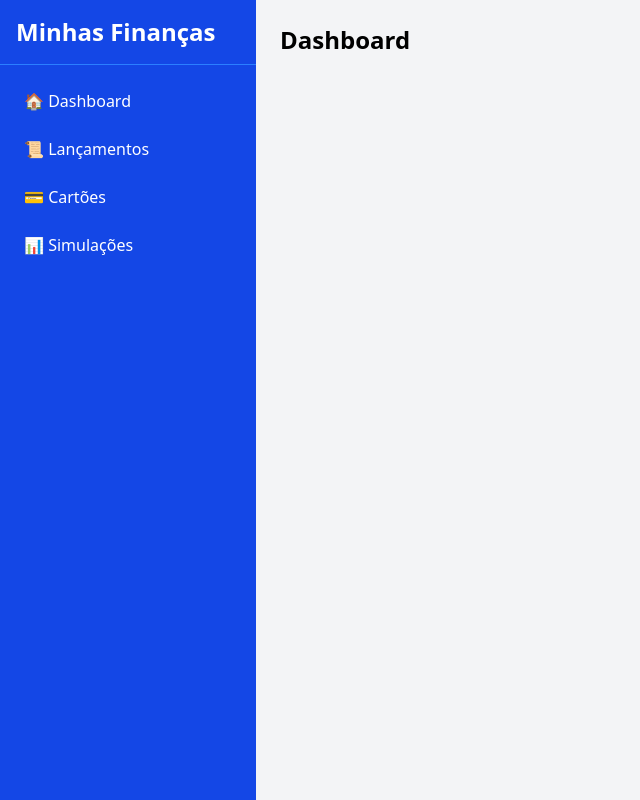
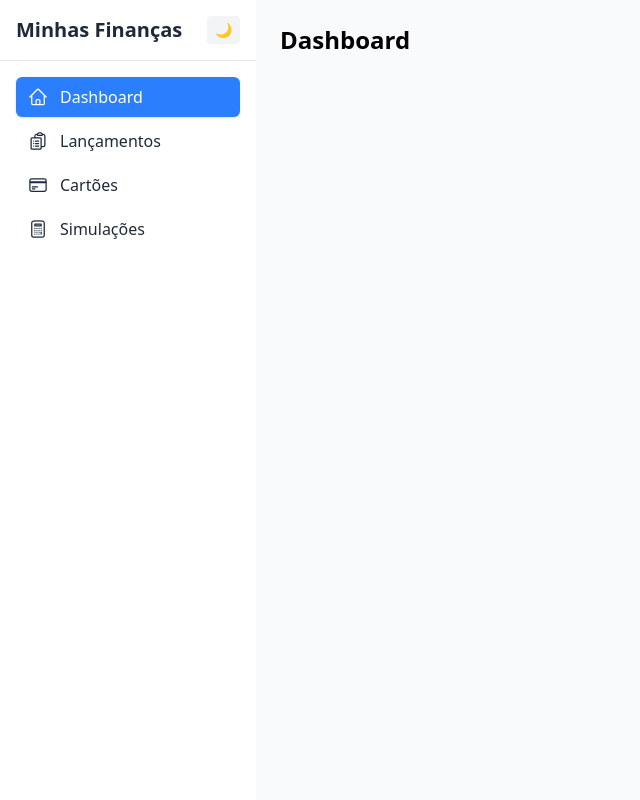
Before and after one commit to SamuelSmith16/sistema-financeiro, a React (Vite) app in the folder frontend/: page / in a window 1280 px wide. Shown: the whole page, without its empty margins (0-640 px from the left). Built offline with nearby package versions, Linux system fonts and the light colour scheme.

Commit message:
feat: add dark mode toggle and refactor MainLayout with heroicons and NavItem component

```diff
--- a/frontend/package.json
+++ b/frontend/package.json
@@ -10,6 +10,7 @@
     "preview": "vite preview"
   },
   "dependencies": {
+    "@heroicons/react": "^2.2.0",
     "@tailwindcss/vite": "^4.1.12",
     "react": "^19.1.1",
     "react-dom": "^19.1.1",
--- a/frontend/src/index.css
+++ b/frontend/src/index.css
@@ -1 +1,2 @@
 @import "tailwindcss";
+@custom-variant dark (&:where(.dark, .dark *));
--- a/frontend/src/layout/MainLayout.jsx
+++ b/frontend/src/layout/MainLayout.jsx
@@ -1,47 +1,120 @@
-import { Link, Outlet } from 'react-router-dom';
-import { useState } from "react";
+import { Link, Outlet, useLocation } from "react-router-dom";
+import { useState, useEffect } from "react";
+import {
+    HomeIcon,
+    ClipboardDocumentListIcon,
+    CreditCardIcon,
+    CalculatorIcon,
+} from "@heroicons/react/24/outline";
 
 export default function MainLayout() {
     const [menuOpen, setMenuOpen] = useState(false);
+    const [darkMode, setDarkMode] = useState(false);
+    const location = useLocation();
+
+    // Fechar menu ao clicar fora no mobile
+    useEffect(() => {
+        if (!menuOpen) return;
+        const handleClickOutside = (e) => {
+            if (!e.target.closest("aside") && !e.target.closest("button")) {
+                setMenuOpen(false);
+            }
+        };
+        document.addEventListener("click", handleClickOutside);
+        return () => document.removeEventListener("click", handleClickOutside);
+    }, [menuOpen]);
 
     return (
-        <div className="flex h-screen flex-col">
+        <div className={`${darkMode ? "dark" : ""} flex h-screen flex-col transition-colors duration-300`}>
 
-            {/* Topbar estilo Airbnb */}
-            <header className="flex items-center justify-between bg-white shadow px-4 h-14 md:hidden">
+            {/* Topbar */}
+            <header className="flex items-center justify-between bg-white dark:bg-gray-900 shadow px-4 h-14 md:hidden transition-colors duration-300">
                 <button
-                    className="text-gray-700 text-2xl"
+                    className="text-gray-700 dark:text-gray-200 text-2xl"
                     onClick={() => setMenuOpen(!menuOpen)}
                 >
                     ☰
                 </button>
-                <h1 className="font-bold text-lg">Minhas Finanças</h1>
-                <div className="w-8"></div> {/* Espaço para balancear */}
+                <h1 className="font-semibold text-lg text-gray-800 dark:text-gray-100">Minhas Finanças</h1>
+                <button
+                    onClick={() => setDarkMode(!darkMode)}
+                    className="text-sm bg-gray-100 dark:bg-gray-800 px-3 py-1 rounded transition-colors"
+                >
+                    {darkMode ? "🌞" : "🌙"}
+                </button>
             </header>
 
             <div className="flex flex-1">
-
                 {/* Sidebar */}
                 <aside
-                    className={`fixed md:static top-0 md:top-auto h-full w-64 bg-blue-700 text-white flex flex-col overflow-y-auto transform transition-tranform duration-300 z-40
-                    ${menuOpen ? "translate-x-0" : "-translate-x-full"} md:translate-x-0`}
+                    className={`fixed md:static top-0 h-full w-64 bg-white dark:bg-gray-900 text-gray-800 dark:text-gray-100 flex flex-col overflow-y-auto transform transition-transform duration-300 ease-in-out z-40
+            ${menuOpen ? "translate-x-0" : "-translate-x-full"} md:translate-x-0`}
                 >
-                    <div className="hidden md:block p-4 text-2xl font-bold border-b border-blue-500">
+                    <div className="hidden md:flex items-center justify-between p-4 text-xl font-bold border-b border-gray-200 dark:border-gray-700">
                         Minhas Finanças
+                        {/* Botão de tema no desktop */}
+                        <button
+                            onClick={() => setDarkMode(!darkMode)}
+                            className="text-sm bg-gray-100 dark:bg-gray-800 px-2 py-1 rounded transition-colors"
+                        >
+                            {darkMode ? "🌞" : "🌙"}
+                        </button>
                     </div>
-                    <nav className="flex flex-col gap-2 p-4">
-                        <Link to="/" onClick={() => setMenuOpen(false)} className="hover:bg-blue-600 p-2 rounded">🏠 Dashboard</Link>
-                        <Link to="/lancamentos" onClick={() => setMenuOpen(false)} className="hover:bg-blue-600 p-2 rounded">📜 Lançamentos</Link>
-                        <Link to="cartoes" onClick={() => setMenuOpen(false)} className="hover:bg-blue-600 p-2 rounded">💳 Cartões</Link>
-                        <Link to="simulacoes" onClick={() => setMenuOpen(false)} className="hover:bg-blue-600 p-2 rounded">📊 Simulações</Link>
+                    <nav className="flex flex-col gap-1 p-4">
+                        <NavItem
+                            to="/"
+                            icon={<HomeIcon className="w-5 h-5" />}
+                            label="Dashboard"
+                            active={location.pathname === "/"}
+                            onClick={() => setMenuOpen(false)}
+                        />
+                        <NavItem
+                            to="/lancamentos"
+                            icon={<ClipboardDocumentListIcon className="w-5 h-5" />}
+                            label="Lançamentos"
+                            active={location.pathname === "/lancamentos"}
+                            onClick={() => setMenuOpen(false)}
+                        />
+                        <NavItem
+                            to="/cartoes"
+                            icon={<CreditCardIcon className="w-5 h-5" />}
+                            label="Cartões"
+                            active={location.pathname === "/cartoes"}
+                            onClick={() => setMenuOpen(false)}
+                        />
+                        <NavItem
+                            to="/simulacoes"
+                            icon={<CalculatorIcon className="w-5 h-5" />}
+                            label="Simulações"
+                            active={location.pathname === "/simulacoes"}
+                            onClick={() => setMenuOpen(false)}
+                        />
                     </nav>
                 </aside>
 
-                {/* Área principal */}
-                <main className="flex-1 bg-gray-100 p-6  overflow-auto w-full md:ml-0">
+                {/* Conteúdo principal */}
+                <main className="flex-1 bg-gray-50 dark:bg-gray-800 p-6 overflow-auto transition-colors duration-300">
                     <Outlet />
                 </main>
             </div>
         </div>
     );
 }
+
+// Componente para itens do menu
+function NavItem({ to, icon, label, active, onClick }) {
+    return (
+        <Link
+            to={to}
+            onClick={onClick}
+            className={`flex items-center gap-3 px-3 py-2 rounded-md transition-all duration-200
+        ${active
+                    ? "bg-blue-500 text-white shadow-sm"
+                    : "hover:bg-gray-100 dark:hover:bg-gray-800"
+                }`}
+        >
+            {icon}
+            <span className="font-medium">{label}</span>
+        </Link>
+    );
+}
```
Also changed, not shown: 1 other file (tests, documents, lock files or other folders).
